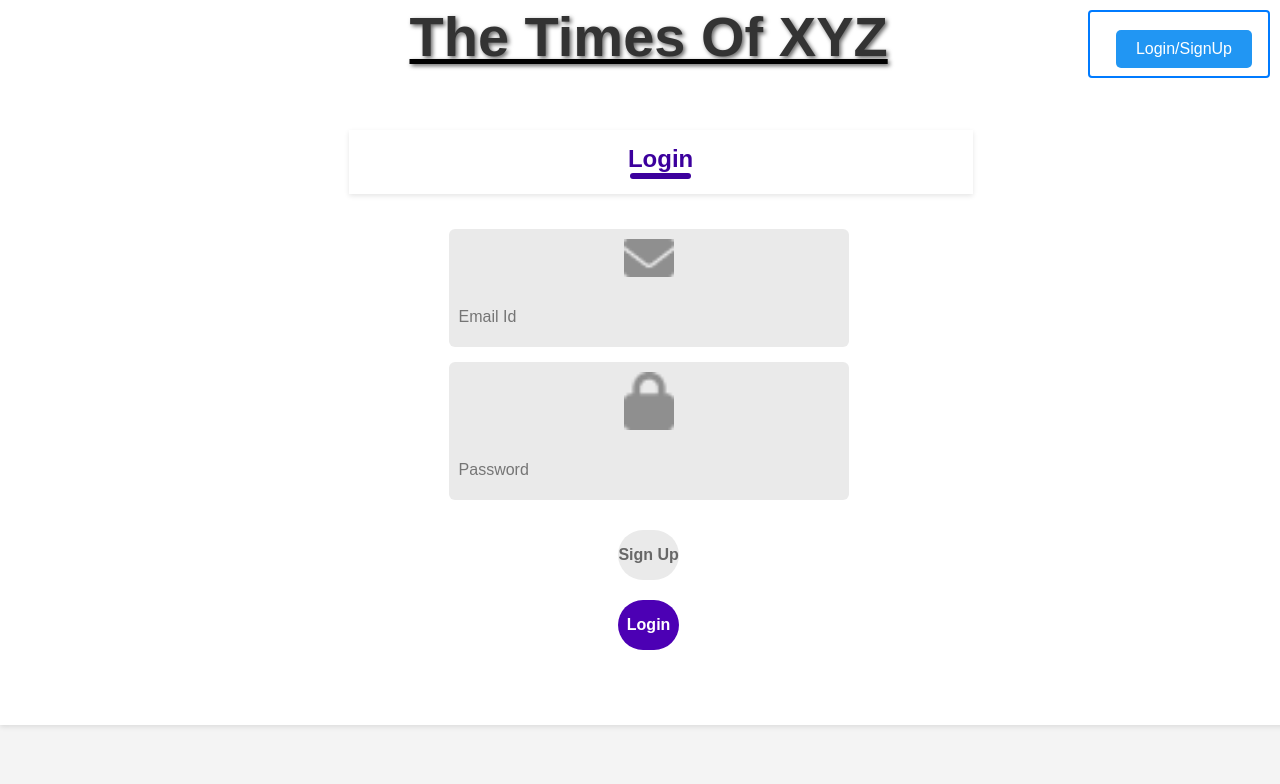
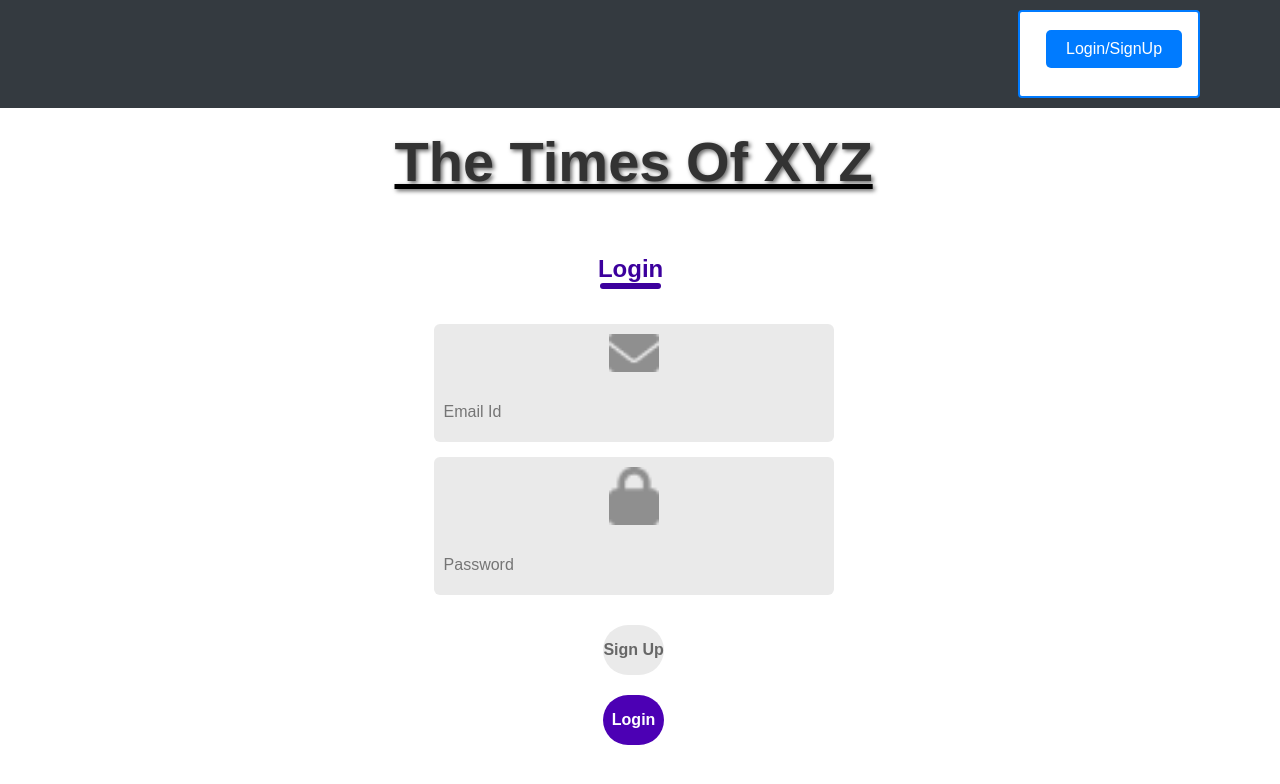
Before and after one commit to ayush0056/news-website, a React (Create React App) app: page /login in a window 1280 px wide. Shown: the top 784 px of the page. Built offline with nearby package versions, Linux system fonts and the light colour scheme.

Commit message:
Update Landingpage.css

```diff
--- a/src/Components2/Landingpage/Landingpage.css
+++ b/src/Components2/Landingpage/Landingpage.css
@@ -1,55 +1,44 @@
-
+body {
+  font-family: 'Arial', sans-serif;
+  margin: 0;
+  padding: 0;
+}
 
 .containers6 {
-  margin-top: -100px;
   background-color: #ffffff;
+  margin: 0;
 }
 
-.header {
+.header1 {
   background-color: #ffffff;
   color: #ffffff;
-  padding: 15px;
   box-shadow: 0 2px 5px rgba(0, 0, 0, 0.1);
   display: flex;
-  justify-content: space-between;
+  flex-direction: column;
+  justify-content: center;
   align-items: center;
+  position: relative;
 }
 
 .title1 {
   margin: 0;
+  padding-top: 20px;
   font-size: 28px;
   font-weight: bold;
   text-shadow: 2px 2px 4px rgba(0, 0, 0, 0.6);
   color: #ffffff;
   line-height: 1.2;
-  text-decoration: underline; /* Add underline to the text */
+  text-decoration: underline;
   text-decoration-color: #000000;
+  text-align: center;
 }
 
 .title1 h1 {
   margin: 0;
 }
 
-.nav-bar {
-  display: flex;
-  gap: 20px;
-}
 
-.nav-link {
-  text-decoration: none;
-  color: #ffffff;
-  font-size: 16px;
-  font-weight: 500;
-  padding: 10px;
-  border-bottom: 2px solid transparent;
-  transition: border-bottom 0.3s ease-in-out;
-}
 
-.nav-link:hover {
-  border-bottom: 2px solid #007bff;
-}
-
-/* Add a subtle gradient effect to the header */
 .header::before {
   content: '';
   position: absolute;
@@ -61,6 +50,19 @@
   z-index: -1;
 }
 
-.btn-right {
-  margin-left: auto;
+.login {
+  max-width: 100%;
+  margin-bottom: 20px;
+  padding: 12px 24px;
+  cursor: pointer;
+  background-color: #007bff;
+  color: #fff;
+  border: none;
+  border-radius: 4px;
+  transition: background-color 0.3s ease, transform 0.3s ease;
 }
+
+.login:hover {
+  background-color: #0056b3;
+  transform: scale(1.05);
+}
```
